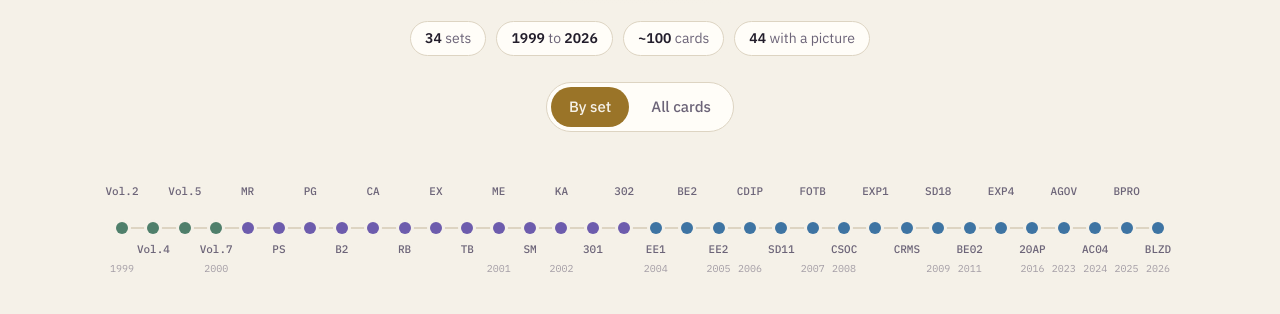
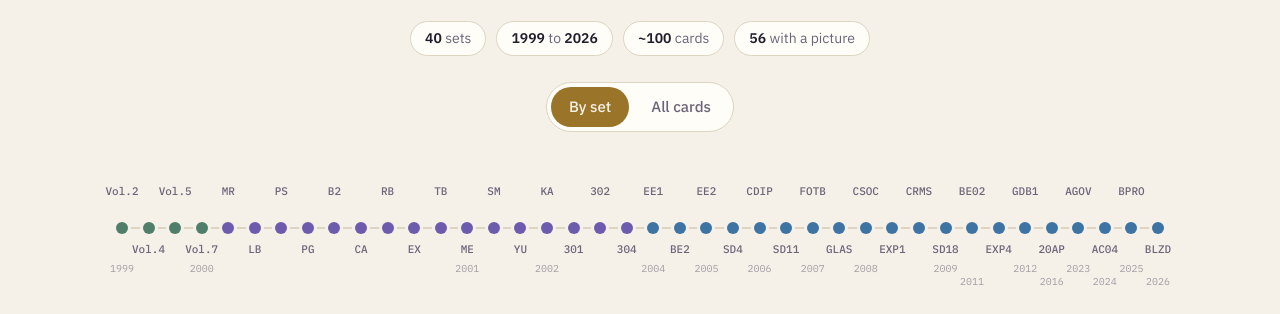
Before and after one commit to wabisebi/yugioh-collection, a plain HTML site: page index.html in a window 1280 px wide. Shown: the part 214-528 px from the top of the page. Drawn offline with nearby package versions, Linux system fonts and the light colour scheme.

Commit message:
Add 12 cards and 6 sets (LB, YU, 304, SD4, GLAS, GDB1); timeline years use two rows
Co-Authored-By: Claude Sonnet 5.5 <noreply@anthropic.com>

```diff
--- a/index.html
+++ b/index.html
@@ -69,7 +69,7 @@ header.hero { padding: 56px 0 28px; text-align: center; }
   margin: 8px 0 40px; padding: 18px 0 4px; position: relative;
   overflow-x: auto; scrollbar-width: thin;
 }
-.strip-inner { position: relative; min-width: 760px; height: 92px; margin: 0 26px; }
+.strip-inner { position: relative; min-width: 760px; height: 104px; margin: 0 26px; }
 .strip-line { position: absolute; left: 0; right: 0; top: 41px; height: 2px; background: var(--line); }
 .tick { position: absolute; top: 0; transform: translateX(-50%); text-align: center; text-decoration: none; }
 .tick i {
@@ -81,7 +81,9 @@ header.hero { padding: 56px 0 28px; text-align: center; }
 .tick.r1 span { top: 16px; }
 .tick.r2 span { top: 58px; }
 .tick:hover span { color: var(--gold); }
-.year { position: absolute; top: 78px; transform: translateX(-50%); font: 400 10px/1 "IBM Plex Mono", monospace; color: var(--mute); opacity: .6; }
+.year { position: absolute; top: 78px; transform: translateX(-50%); font: 400 10px/1 "IBM Plex Mono", monospace; color: var(--mute); opacity: .6; white-space: nowrap; }
+.year.low { top: 91px; }
+.year.off { visibility: hidden; }
 
 /* ---------- Groups ---------- */
 section.group { margin: 0 0 56px; }
@@ -270,7 +272,7 @@ footer { color: var(--mute); font-size: 13px; text-align: center; padding: 10px
     <ul>
       <li><b>Doma and Pale Beast</b> (no code) were also in the EX Starter Box (Dec 1999), and the cards look the same. They're filed under Vol.4 and Vol.5, their first printings.</li>
       <li><b>BE2 and BE02</b> are two different sets: Beginner's Edition 2 from 2004 and the 2011 one.</li>
-      <li><b>Dates:</b> the KA date comes from one card's listing (KA-18), and the SD11 date had a conflicting year on the source page.</li>
+      <li><b>SD11 date:</b> the source page had a conflicting year.</li>
     </ul>
   </section>
  </div>
@@ -305,6 +307,7 @@ const SETS = [
   { code: 'Vol.5', name: 'Volume 5', date: '1999-09-23', group: 'nocode', sample: 'no code' },
   { code: 'Vol.7', name: 'Volume 7', date: '2000-01-27', group: 'nocode', sample: 'no code' },
   { code: 'MR',    name: 'Magic Ruler', date: '2000-04-20', group: 'code' },
+  { code: 'LB',    name: 'Legend of Blue Eyes White Dragon', jp: '青眼の白龍伝説', date: '2000-05-18', group: 'code' },
   { code: 'PS',    name: "Pharaoh's Servant", date: '2000-07-13', group: 'code' },
   { code: 'PG',    name: 'Phantom God', jp: '幻の召喚神', date: '2000-08-10', group: 'code' },
   { code: 'B2',    name: 'Booster R2', jp: 'ブースターR2', date: '2000-09-09', group: 'code' },
@@ -314,21 +317,26 @@ const SETS = [
   { code: 'TB',    name: 'Thousand Eyes Bible', jp: '千眼の魔術書', date: '2000-12-14', group: 'code' },
   { code: 'ME',    name: 'Metal Raiders', jp: '鋼鉄の襲撃者', date: '2001-02-22', group: 'code' },
   { code: 'SM',    name: 'Spell of Mask', jp: '仮面の呪縛', date: '2001-04-19', group: 'code' },
-  { code: 'KA',    name: 'Structure Deck: Kaiba', jp: '海馬編', date: '2002-01-24', group: 'code', unsure: 'Date from one card listing' },
+  { code: 'YU',    name: 'Structure Deck: Yugi', jp: '遊戯編', date: '2001-06-28', group: 'code' },
+  { code: 'KA',    name: 'Structure Deck: Kaiba', jp: '海馬編', date: '2002-01-24', group: 'code' },
   { code: '301',   name: 'The New Ruler', jp: '新たなる支配者', date: '2002-05-16', group: 'code', sample: '301-001' },
   { code: '302',   name: 'Advent of Union', jp: 'ユニオンの降臨', date: '2002-07-18', group: 'code', sample: '302-001' },
   { code: 'EE1',   name: 'Expert Edition Volume 1', date: '2004-09-23', group: 'codejp' },
+  { code: '304',   name: 'Power of the Guardian', jp: 'ガーディアンの力', date: '2002-11-21', group: 'code', sample: '304-001' },
   { code: 'BE2',   name: "Beginner's Edition 2", date: '2004-12-09', group: 'codejp', note: 'Not the same as BE02' },
   { code: 'EE2',   name: 'Expert Edition Volume 2', date: '2005-03-17', group: 'codejp' },
+  { code: 'SD4',   name: 'Structure Deck: Fury from the Deep', jp: '海竜神の怒り', date: '2005-03-17', group: 'codejp' },
   { code: 'CDIP',  name: 'Cyberdark Impact', jp: 'サイバーダーク・インパクト', date: '2006-08-10', group: 'codejp' },
   { code: 'SD11',  name: 'Structure Deck SD11', jp: '閃光の波動', date: '2006-12-14', group: 'codejp', unsure: 'Date not certain' },
   { code: 'FOTB',  name: 'Force of the Breaker', jp: 'フォース・オブ・ザ・ブレイカー', date: '2007-02-15', group: 'codejp' },
+  { code: 'GLAS',  name: "Gladiator's Assault", jp: 'グラディエイターズ・アサルト', date: '2007-07-21', group: 'codejp' },
   { code: 'CSOC',  name: 'Crossroads of Chaos', jp: 'クロスローズ・オブ・カオス', date: '2008-07-19', group: 'codejp' },
   { code: 'EXP1',  name: 'Extra Pack', date: '2008-09-13', group: 'codejp' },
   { code: 'CRMS',  name: 'Crimson Crisis', jp: 'クリムゾン・クライシス', date: '2008-11-15', group: 'codejp' },
   { code: 'SD18', name: 'Structure Deck: Machiners Command', date: '2009-12-12', group: 'codejp' },
   { code: 'BE02',  name: "Beginner's Edition 2 (2011)", date: '2011-08-13', group: 'codejp', note: 'Not the same as BE2' },
   { code: 'EXP4',  name: 'Extra Pack Volume 4', date: '2011-09-17', group: 'codejp' },
+  { code: 'GDB1',  name: 'The Gold Box', date: '2012-08-25', group: 'codejp' },
   { code: '20AP',  name: '20th Anniversary Pack 1st Wave', date: '2016-12-17', group: 'codejp' },
   { code: 'AGOV',  name: 'Age of Overlord', jp: 'エイジ・オブ・オーバーロード', date: '2023-07-22', group: 'codejp' },
   { code: 'AC04',  name: 'Animation Chronicle 2024', jp: 'アニメーションクロニクル2024', date: '2024-06-22', group: 'codejp' },
@@ -344,6 +352,7 @@ const SET_IMG = {
   BE02: 'be02.png', EXP4: 'exp4.png', FOTB: 'fotb.jpg', '20AP': '20ap.png', AGOV: 'agov.png',
   AC04: 'ac04.png', EE1: 'ee1.png', EE2: 'ee2.png', CDIP: 'cdip.png', CSOC: 'csoc.png',
   EXP1: 'exp1.png', CRMS: 'crms.png', BPRO: 'bpro.png', BLZD: 'blzd.png',
+  LB: 'lb.jpg', YU: 'yu.png', '304': '304.jpg', SD4: 'sd4.png', GLAS: 'glas.png', GDB1: 'gdb1.png',
 };
 SETS.forEach(s => { if (SET_IMG[s.code]) s.img = 'photos/sets/' + SET_IMG[s.code]; });
 
@@ -352,43 +361,55 @@ const CARDS = [
   // type, attr and level are saved for sorting later.
   // Codeless cards: code is '' and the name is used as the key instead (also in FIRST).
   { set: 'Vol.2', code: '', name: 'Holograh',         jp: 'ホログラー',               type: 'Normal Monster', attr: 'EARTH', lv: 3, img: 'photos/vol2-holograh.jpg' },
+  { set: 'Vol.2', code: '', name: 'Wood Remains',     jp: '森の屍',                   type: 'Normal Monster', attr: 'DARK',  lv: 3, img: 'photos/vol2-wood-remains.jpg' },
   { set: 'Vol.4', code: '', name: 'Doma The Angel of Silence', jp: '死の沈黙の天使 ドマ', type: 'Normal Monster', attr: 'DARK', lv: 5, img: 'photos/vol4-doma.jpg' },
   { set: 'Vol.5', code: '', name: 'Toad Master',      jp: 'トードマスター',           type: 'Normal Monster', attr: 'WATER', lv: 3, img: 'photos/vol5-toad-master.png' },
   { set: 'Vol.5', code: '', name: 'Pale Beast',       jp: 'ペイルビースト',           type: 'Normal Monster', attr: 'EARTH', lv: 4, img: 'photos/vol5-pale-beast.png' },
   { set: 'Vol.7', code: '', name: 'Sword of Deep-Seated', jp: '執念の剣',             type: 'Spell',                                img: 'photos/vol7-sword-of-deep-seated.jpg' },
   { set: 'MR', code: 'MR-11', name: 'Peacock',          jp: 'クジャック',               type: 'Normal Monster', attr: 'WIND',  lv: 5, img: 'photos/mr-11.jpg' },
   { set: 'MR', code: 'MR-50', name: 'Snake Fang',       jp: '毒蛇の牙',                 type: 'Trap',                                 img: 'photos/mr-50.png' },
+  { set: 'LB', code: 'LB-38', name: 'Kurama',           jp: 'ドレイク',                 type: 'Normal Monster', attr: 'WIND',  lv: 3, img: 'photos/lb-38.jpg' },
+  { set: 'LB', code: 'LB-39', name: 'Legendary Sword',  jp: '伝説の剣',                 type: 'Spell',                                img: 'photos/lb-39.png' },
   { set: 'PS', code: 'PS-15', name: 'Turtle Oath',      jp: '亀の誓い',                 type: 'Spell',                                img: 'photos/ps-15.jpg' },
   { set: 'PG', code: 'PG-15', name: 'M-Warrior #1',     jp: 'マグネッツ１号',           type: 'Normal Monster', attr: 'EARTH', lv: 3, img: 'photos/pg-15.jpg' },
   { set: 'PG', code: 'PG-53', name: 'Darkworld Thorns', jp: '魔界のイバラ',             type: 'Normal Monster', attr: 'EARTH', lv: 3, img: 'photos/pg-53.png' },
   { set: 'PG', code: 'PG-55', name: 'Armored Starfish', jp: 'アーマード・スターフィッシュ', type: 'Normal Monster', attr: 'WATER', lv: 4, img: 'photos/pg-55.jpg' },
   { set: 'B2', code: 'B2-15', name: 'Cyber Soldier of Darkworld', jp: '魔界の機械兵', type: 'Normal Monster', attr: 'DARK', lv: 4, img: 'photos/b2-15.jpg' },
   { set: 'CA', code: 'CA-07', name: 'Time Seal',        jp: '刻の封印',                 type: 'Trap',                                 img: 'photos/ca-07.jpg' },
+  { set: 'RB', code: 'RB-23', name: 'Petit Moth',       jp: 'プチモス',                 type: 'Normal Monster', attr: 'EARTH', lv: 1, img: 'photos/rb-23.jpg' },
+  { set: 'RB', code: 'RB-46', name: 'Empress Judge',    jp: '裁きを下す女帝',           type: 'Fusion Monster', attr: 'EARTH', lv: 6, img: 'photos/rb-46.jpg' },
   { set: 'RB', code: 'RB-28', name: 'Mystic Lamp',      jp: '魔法のランプ',             type: 'Effect Monster', attr: 'DARK',  lv: 1, img: 'photos/rb-28.jpg' },
   { set: 'EX', code: 'EX-28', name: 'Two-Pronged Attack', jp: 'はさみ撃ち',             type: 'Trap',                                 img: 'photos/ex-28.jpg' },
   { set: 'EX', code: 'EX-46', name: 'Remove Trap',      jp: '罠はずし',                 type: 'Spell',                                img: 'photos/ex-46.jpg' },
   { set: 'EX', code: 'EX-62', name: 'Dark Titan of Terror', jp: '暗黒魔神 ナイトメア',  type: 'Normal Monster', attr: 'DARK',  lv: 4, img: 'photos/ex-62.jpg' },
+  { set: 'TB', code: 'TB-13', name: 'Fairy Meteor Crush', jp: 'メテオ・ストライク',     type: 'Spell',                                img: 'photos/tb-13.jpg' },
   { set: 'TB', code: 'TB-24', name: 'Type Zero Magic Crusher', jp: '零式魔導粉砕機',    type: 'Trap',                                 img: 'photos/tb-24.jpg' },
   { set: 'ME', code: 'ME-01', name: 'Baby Dragon',      jp: 'ベビードラゴン',           type: 'Normal Monster', attr: 'WIND',  lv: 3, img: 'photos/me-01.jpg' },
   { set: 'ME', code: 'ME-35', name: 'Launcher Spider',  jp: 'ＴＭ－１ランチャースパイダー', type: 'Normal Monster', attr: 'FIRE', lv: 7, img: 'photos/me-35.png' },
   { set: 'SM', code: 'SM-26', name: 'Infinite Cards',   jp: '無限の手札',               type: 'Spell',                                img: 'photos/sm-26.png' },
+  { set: 'YU', code: 'YU-17', name: 'Giant Soldier of Stone', jp: '岩石の巨兵',         type: 'Normal Monster', attr: 'EARTH', lv: 3, img: 'photos/yu-17.jpg' },
+  { set: 'YU', code: 'YU-36', name: 'Backup Soldier',   jp: '補充要員',                 type: 'Trap',                                 img: 'photos/yu-36.jpg' },
   { set: 'KA', code: 'KA-45', name: 'Lord of D.',       jp: 'ロード・オブ・ドラゴン－ドラゴンの支配者－', type: 'Effect Monster', attr: 'DARK', lv: 4, img: 'photos/ka-45.jpg' },
   { set: '301', code: '301-035', name: 'Dark Snake Syndrome', jp: '黒蛇病',       type: 'Spell',                                img: 'photos/301-035.png' },
   { set: '302', code: '302-012', name: 'Giant Orc',     jp: 'ジャイアント・オーク',     type: 'Effect Monster', attr: 'DARK',  lv: 4, img: 'photos/302-012.jpg' },
+  { set: '304', code: '304-043', name: 'Non-Spellcasting Area', jp: '絶対魔法禁止区域', type: 'Spell',                              img: 'photos/304-043.jpg' },
   { set: 'EE1', code: 'EE1-JP016', name: 'A Man with Wdjat',  jp: 'ウジャト眼を持つ男',     type: 'Effect Monster', attr: 'DARK',  lv: 4, img: 'photos/ee1-jp016.jpg' },
   { set: 'EE1', code: 'EE1-JP092', name: 'Metalsilver Armor', jp: 'メタルシルバー・アーマー', type: 'Spell',                              img: 'photos/ee1-jp092.jpg' },
   { set: 'EE1', code: 'EE1-JP124', name: 'Magical Marionette', jp: '魔法の操り人形',        type: 'Effect Monster', attr: 'DARK',  lv: 5, img: 'photos/ee1-jp124.jpg' },
   { set: 'EE1', code: 'EE1-JP226', name: 'Iron Blacksmith Kotetsu', jp: '名工 虎鉄',        type: 'Effect Monster', attr: 'FIRE',  lv: 2, img: 'photos/ee1-jp226.jpg' },
   { set: 'BE2', code: 'BE2-JP068', name: 'Bladefly',          jp: 'ブレードフライ',         type: 'Effect Monster', attr: 'WIND',  lv: 2, img: 'photos/be2-jp068.jpg' },
   { set: 'EE2', code: 'EE2-JP213', name: 'The Second Sarcophagus', jp: '第二の棺',          type: 'Spell',                              img: 'photos/ee2-jp213.jpg' },
+  { set: 'SD4', code: 'SD4-JP032', name: 'Xing Zhen Hu',    jp: '心鎮壷',                 type: 'Trap',                               img: 'photos/sd4-jp032.jpg' },
   { set: 'CDIP', code: 'CDIP-JP048', name: 'Senet Switch',    jp: 'ポジションチェンジ',     type: 'Spell',                              img: 'photos/cdip-jp048.jpg' },
   { set: 'FOTB', code: 'FOTB-JP012', name: 'Volcanic Slicer', jp: 'ヴォルカニック・エッジ', type: 'Effect Monster', attr: 'FIRE', lv: 4, img: 'photos/fotb-jp012.jpg' },
+  { set: 'GLAS', code: 'GLAS-JP070', name: 'Shadow-Imprisoning Mirror', jp: '暗闇を吸い込むマジック・ミラー', type: 'Trap',             img: 'photos/glas-jp070.jpg' },
   { set: 'CSOC', code: 'CSOC-JP006', name: 'Morphtronic Celfon', jp: 'Ｄ・モバホン',        type: 'Effect Monster', attr: 'EARTH', lv: 1, img: 'photos/csoc-jp006.jpg' },
   { set: 'CSOC', code: 'CSOC-JP046', name: 'Seed of Deception', jp: '偽りの種',             type: 'Spell',                              img: 'photos/csoc-jp046.jpg' },
   { set: 'EXP1', code: 'EXP1-JP009', name: 'Fossil Tusker',   jp: 'マンモ・フォッシル',     type: 'Effect Monster', attr: 'EARTH', lv: 4, img: 'photos/exp1-jp009.png' },
   { set: 'CRMS', code: 'CRMS-JP029', name: 'Flip Flop Frog',  jp: '裏ガエル',               type: 'Effect Monster', attr: 'WATER', lv: 2, img: 'photos/crms-jp029.jpg' },
   { set: 'BE02', code: 'BE02-JP172', name: 'Jowls of Dark Demise', jp: 'Ｘ・Ｅ・Ｎ・Ｏ',     type: 'Effect Monster', attr: 'WATER', lv: 2, img: 'photos/be02-jp172.jpg' },
   { set: 'EXP4', code: 'EXP4-JP015', name: 'Dark Desertapir', jp: 'ダーク砂バク',           type: 'Effect Monster', attr: 'EARTH', lv: 2, img: 'photos/exp4-jp015.jpg' },
+  { set: 'GDB1', code: 'GDB1-JP076', name: 'Gravity Bind',   jp: 'グラヴィティ・バインド－超重力の網－', type: 'Trap',             img: 'photos/gdb1-jp076.jpg' },
   { set: '20AP', code: '20AP-JP014', name: 'Morphing Jar',    jp: 'メタモルポット',         type: 'Effect Monster', attr: 'EARTH', lv: 2, img: 'photos/20ap-jp014.png' },
   { set: 'AGOV', code: 'AGOV-JP024', name: 'Tarai',           jp: '陀羅威',                 type: 'Effect Monster', attr: 'EARTH', lv: 4, img: 'photos/agov-jp024.png' },
   { set: 'AGOV', code: 'AGOV-JP047', name: 'Pendulum Evolution', jp: 'ペンデュラム・エボリューション', type: 'Spell',              img: 'photos/agov-jp047.png' },
@@ -439,6 +460,17 @@ const FIRST = {
   'EXP4-JP015': ['2011-09-17', 'Extra Pack Volume 4'],
   'BPRO-JP078': ['2025-10-25', 'Burst Protocol'],
   'BLZD-JP007': ['2026-01-24', 'Blazing Dominion'],
+  'LB-38':      ['1999-02-04', 'Vol.1'],
+  'LB-39':      ['1999-02-04', 'Vol.1'],
+  'YU-17':      ['1999-05-27', 'Vol.3'],
+  'RB-23':      ['1999-07-22', 'Vol.4'],
+  'RB-46':      ['1999-09-23', 'Vol.5'],
+  'YU-36':      ['2000-09-28', 'Curse of Anubis'],
+  'TB-13':      ['2000-12-14', 'Thousand Eyes Bible'],
+  'GDB1-JP076': ['2000-12-14', 'Thousand Eyes Bible'],
+  '304-043':    ['2002-11-21', 'Power of the Guardian'],
+  'SD4-JP032':  ['2004-08-05', 'Rise of Destiny'],
+  'GLAS-JP070': ['2007-07-21', "Gladiator's Assault"],
 };
 
 /* ===================================================================== */
@@ -468,6 +500,25 @@ bydate.forEach((s, i) => {
   strip += `<a class="tick r${i % 2 ? 2 : 0}" href="#set-${s.code}" style="left:${pct(s)};--c:var(${g.c})" title="${s.name}"><span>${s.code}</span><i></i></a>`;
 });
 $('#strip').insertAdjacentHTML('beforeend', strip);
+// Keep the tick spacing readable as sets are added (the strip scrolls sideways on phones).
+$('#strip').style.minWidth = Math.max(760, bydate.length * 22) + 'px';
+
+// Year labels that would bump into the one before drop to a second row,
+// and if that row is busy too they're hidden (hover a dot to see its set).
+function placeYears() {
+  const last = [-1e9, -1e9];
+  document.querySelectorAll('#strip .year').forEach(el => {
+    el.classList.remove('low', 'off');
+    const r = el.getBoundingClientRect();
+    const row = r.left > last[0] + 4 ? 0 : r.left > last[1] + 4 ? 1 : -1;
+    if (row === 1) el.classList.add('low');
+    if (row === -1) { el.classList.add('off'); return; }
+    last[row] = r.right;
+  });
+}
+placeYears();
+document.fonts && document.fonts.ready.then(placeYears);
+addEventListener('resize', placeYears);
 
 // Groups and tiles
 let n = 0;
```
Also changed, not shown: photos/304-043.jpg (added), photos/gdb1-jp076.jpg (added), photos/glas-jp070.jpg (added), photos/lb-38.jpg (added), photos/lb-39.png (added), photos/rb-23.jpg (added), photos/rb-46.jpg (added), photos/sd4-jp032.jpg (added), photos/sets/304.jpg (added), photos/sets/gdb1.png (added), photos/sets/glas.png (added), photos/sets/lb.jpg (added), photos/sets/sd4.png (added), photos/sets/yu.png (added), 4 more files.
